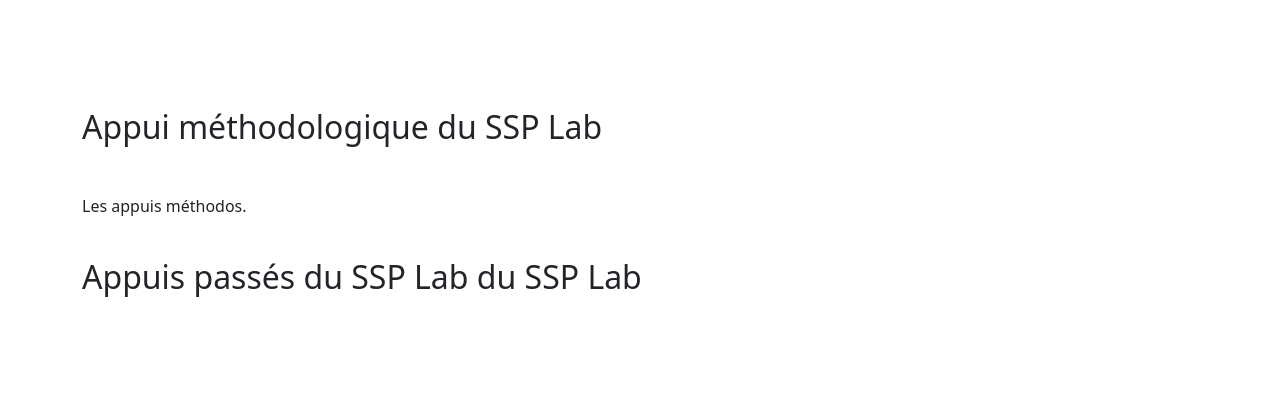
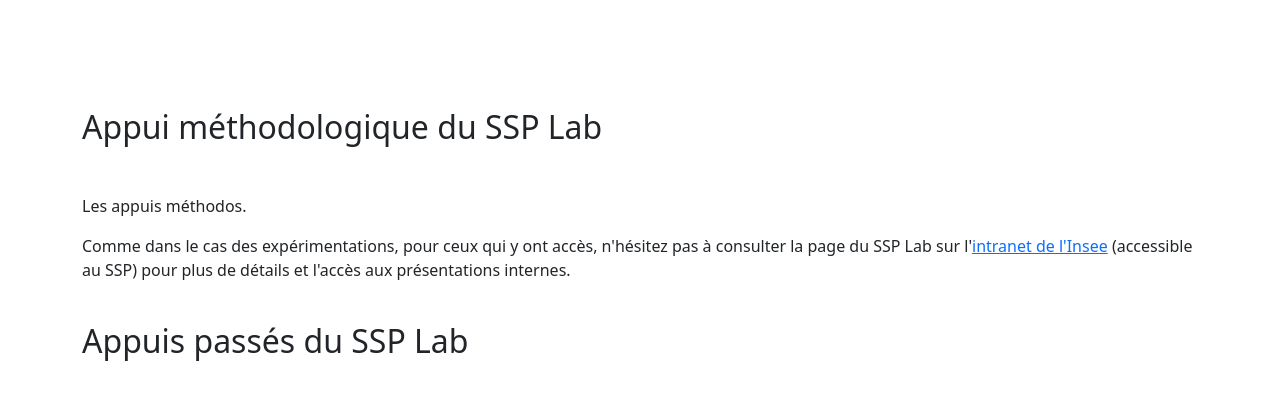
Before and after one commit to AurelienFortin/django_ssplab, a Django app: page /appui/ in a window 1280 px wide. Shown: the part 56-456 px from the top of the page. Run offline with Django 3.2, Linux system fonts and the light colour scheme; data that the repository does not hold is empty; some libraries are stand-ins or nearby versions.

Commit message:
corrections

```diff
--- a/appui/templates/appui/appui.html
+++ b/appui/templates/appui/appui.html
@@ -7,6 +7,8 @@
     <h2 class="h1-responsive font-weight-bold my-5">Appui méthodologique du SSP Lab</h2>
 
     <p>Les appuis méthodos.</p>
+
+    <p>Comme dans le cas des expérimentations, pour ceux qui y ont accès, n'hésitez pas à consulter la page du SSP Lab sur l'<a href="https://intranet.insee.fr/jcms/c_2034660/experimentations">intranet de l'Insee</a> (accessible au SSP) pour plus de détails et l'accès aux présentations internes.</p>
 
     <div class="row row-cols-1 row-cols-3 g-4">
 
@@ -31,7 +33,7 @@
 
         </div>
 
-        <h2 class="h1-responsive font-weight-bold my-5">Appuis passés du SSP Lab du SSP Lab</h2>
+        <h2 class="h1-responsive font-weight-bold my-5">Appuis passés du SSP Lab</h2>
 
         <div class="row row-cols-1 row-cols-3 g-4">
 
--- a/expe/templates/expe/expe.html
+++ b/expe/templates/expe/expe.html
@@ -9,7 +9,7 @@
 
 <p>Les expérimentations sont des projets initiés par des unités métiers dans le but d'explorer la possibilité d'améliorer leur processus de production grâce à l'utilisation de méthodes ou techniques innovantes.</p>
 
-<p> Pour les agents disposant d'un accès, un détail plus important sur ces expérimentations (avec notamment le lien de certaines présentations internes) est disponible sur l'intranet de l'Insee (<a href = "https://intranet.insee.fr/jcms/c_2034660/experimentations">ici</a>).</p>
+<p> Pour les agents disposant d'un accès, un détail plus important sur ces expérimentations (avec notamment le lien de certaines présentations internes) est disponible sur l'intranet de l'Insee et du SSP (<a href = "https://intranet.insee.fr/jcms/c_2034660/experimentations">ici</a>).</p>
 
 
     <div class="row row-cols-1 row-cols-3 g-4">
--- a/explo/templates/explo/explo.html
+++ b/explo/templates/explo/explo.html
@@ -8,6 +8,7 @@
 
     <p>Les explorations consistent en l'exploration du potentiel de nouvelles données (et notamment de donnes privées) dans le cadre de la statistique publique.</p>
 
+    <p>Comme dans le cas des expérimentations, pour ceux qui y ont accès, n'hésitez pas à consulter la page du SSP Lab sur l'<a href="https://intranet.insee.fr/jcms/c_2034660/experimentations">intranet de l'Insee</a> (accessible au SSP) pour plus de détails et l'accès aux présentations internes.</p>
     <div class="row row-cols-1 row-cols-3 g-4">
 
             {% for explo in explorations %}
```
Also changed, not shown: static/img/bati.png (added).
